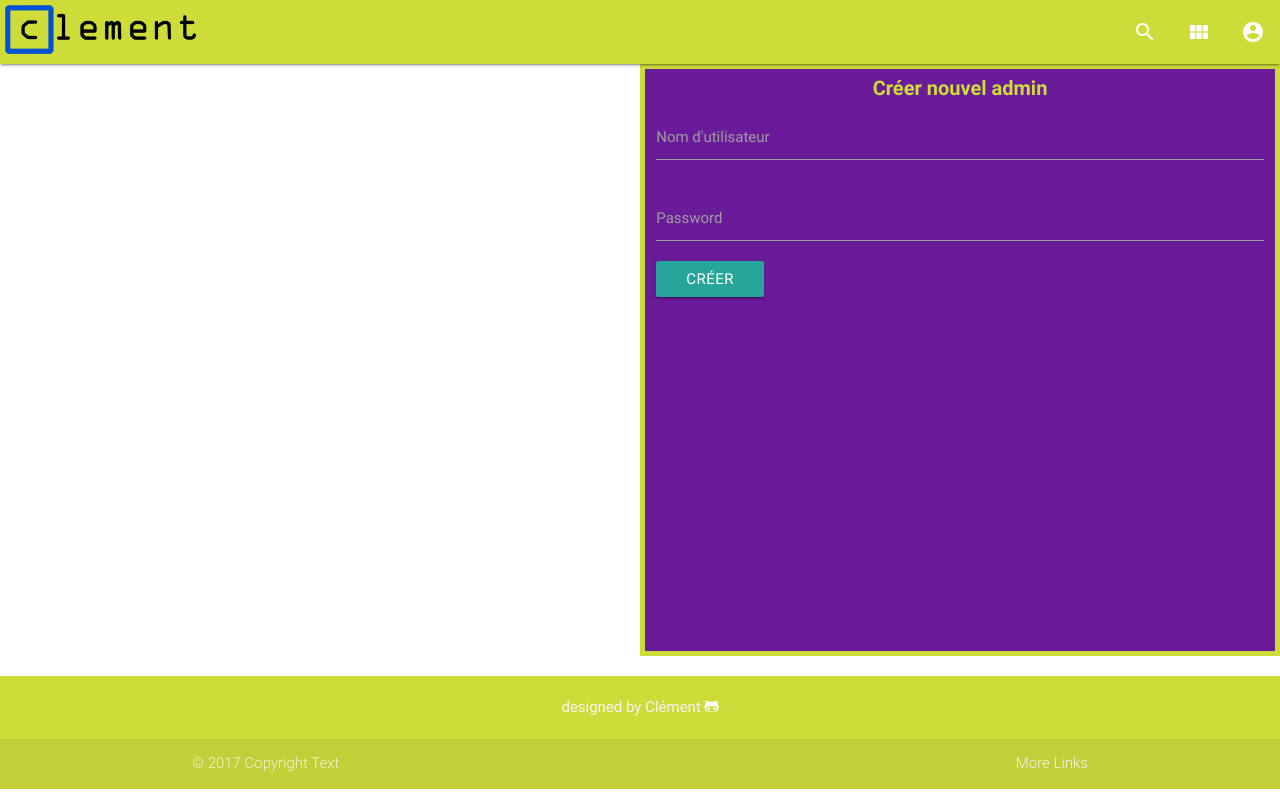
After one commit to Sanchez-Clement/ecommerce-mvc, a PHP site: template vue/admin/add_admin.php in a window 1280 px wide. The commit adds this page. Run offline with PHP 8.4, Linux system fonts and the light colour scheme; the template is opened without the code that fills it, so the values that code supplies are empty; some libraries are stand-ins or nearby versions.

Commit message:
ok for the module add-admin

```diff
--- a/controleur/admin/admin.php
+++ b/controleur/admin/admin.php
@@ -4,7 +4,7 @@ require "vue/admin/connexion.php";
 } else {
 require "vue/admin/add_product.php";
 require "controleur/admin/top_vue.php";
-require "controleur/admin/add_admin.php";
+require "vue/admin/add_admin.php";
 require "controleur/admin/last_product.php";
 }
 
--- /dev/null
+++ b/vue/admin/add_admin.php
@@ -0,0 +1,42 @@
+<section id="adduser" class="col s12 m6 purple darken-3">
+  <h6>Créer nouvel admin</h6>
+  <form class="" action="controleur/admin/add_admin.php" method="post">
+    <div class="input-field">
+      <label for="userName">Nom d'utilisateur</label>
+      <input id="useName" type="text" name="userName" value="" required>
+    </div>
+    <div class="input-field">
+      <label for="userPassword">Password</label>
+      <input id="userPassword" type="text" name="userPassword" value="" required>
+    </div>
+    <input type="submit" name="" value="Créer" class="btn">
+  </form>
+
+
+
+
+
+
+
+
+
+
+
+
+
+
+
+
+
+
+
+
+
+
+
+
+
+
+
+
+  </section>
```
Also changed, not shown: controleur/admin/add_admin.php (+10 -0 lines), modele/admin/add_admin.php (added, +13 -0 lines).
